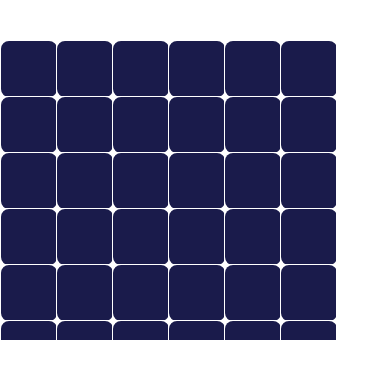
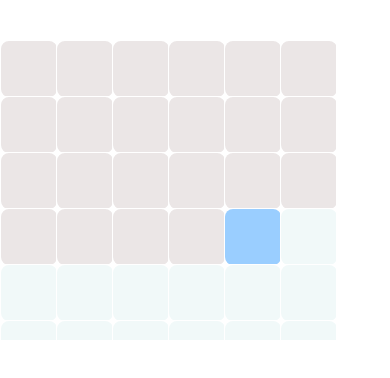
Before and after one commit to kasselTrankos/ats-components, a React Native app: screen / in a window 390 px wide. Shown: the top 378 px of the page. Built offline with nearby package versions, Linux system fonts and the light colour scheme.

Commit message:
made with color multiple selection

```diff
--- a/App.js
+++ b/App.js
@@ -6,7 +6,11 @@ import Calendar from "./src/Calendar.js";
 
 
 const App = props => <View style={{top: 40, flex: 1}}>
-    <Calendar/>
+    <Calendar
+      inactiveColor="#f1f9f9"
+      colorDayText = "#192965"
+      passedDay = "#ebe6e6"
+      currentDay= "#9aceff" />
   </View>
 
 export default App;
--- a/src/Calendar.js
+++ b/src/Calendar.js
@@ -10,8 +10,12 @@ const findCell = (rows, radius) => (x, y)=> {
   const bottom = Math.floor(y / radius);
   return right + rows * bottom;;
 };
+const lt = (dateA = new Date()) => dateB => +dateA > +dateB;
 const getDay = daysInMonth => {
   let month = 0;
+  const currentDay = new Date().getDate();
+  const currentMonth = new Date().getMonth();
+  const isPassedDate = lt();
   return value => {
     const lessDays = daysInMonth.reduce((acc, current, index)=> {
       if(index < month) {
@@ -19,8 +23,16 @@ const getDay = daysInMonth => {
       }
       return acc;
     } , 0);
-    if(value -lessDays===daysInMonth[month]) month ++;
-    return value - lessDays;
+    const day = value - lessDays;
+    const current = new Date(new Date().getFullYear(), month, day);
+    if(day===daysInMonth[month]) month ++;
+
+    return {
+      month: month,
+      day: day,
+      isToday: currentMonth === month && day === currentDay,
+      isPassed: isPassedDate(current)
+    };
   }
 }
 
@@ -33,14 +45,15 @@ const Calendar = props => {
   const {
     amount = 200,
     rows = 7,
-    inactiveColor = '#1A1B4B',
+    colorDayText = '#192965',
+    inactiveColor = '#fff',
     activeColor = '#2988B1',
-    vibrationDuration = 100
+    vibrationDuration = 100,
+    passedDay = '#0f4c75',
+    currentDay= '#edf7fa',
 
   } = props;
-  const daysMonth = getDaysMonth();
-  const day =getDay(daysMonth)
-  console.log(daysMonth)
+  const getDate = getDay(getDaysMonth())
   const view = useRef();
   const [cellStart, setCellStart] = useState(0);
   const [height, setHeight] = useState(300);
@@ -49,10 +62,18 @@ const Calendar = props => {
   const [dragging, setDragging] = useState(true);
   const {width} = Dimensions.get('window');
   const radius = Math.round((width) / rows);
-  const [days, setDays] = useState( Array.from({length: amount}, (v, i) => ({
-    selected: false,
-    key: i,
-  })));
+  const [days, setDays] = useState( Array.from({length: amount}, (v, index) => {
+    const {day, isToday, isPassed} = getDate(index + 1);
+    return {
+      selected: false,
+      key: index,
+      day, isPassed, isToday
+    };
+  }));
+  const activateDays = (start, end) => days.map(({selected, key, day, isPassed, isToday}) => ({
+    selected: key >=start && key<=end,
+    key, day, isPassed, isToday
+  }))
   const onPresent = evt => view.current.measure((x, y, width, height, pageX, pageY) =>{
     setTop(pageY);
     setHeight(height);
@@ -67,7 +88,6 @@ const Calendar = props => {
     setDragging(false)
   };
   const getCell = findCell(rows, radius);
-  const activateDays = (start, end) => days.map((day, index) => ({selected: index >=start && index<=end, key: index}))
   const panResponde = PanResponder.create({
     // prevent children interactuact prevented.
     onMoveShouldSetPanResponderCapture: ({nativeEvent: {pageX, pageY}}) => inside(pageX, pageY) && !dragging,
@@ -105,12 +125,17 @@ const Calendar = props => {
     ref={view}
     onLayout={onPresent}
     {...panResponde.panHandlers}>
-    {days.map(({selected, key}, index)=> <Day
+    {days.map(({selected, key, day, isToday, isPassed}, index)=> <Day
       onLongPress={handleMultiple}
       selected={selected}
       fillColor={ selected ? activeColor : inactiveColor}
-      text={`${day(key+1)}`}
+      text={day}
+      passedDay={passedDay}
+      isToday={isToday}
+      isPassed={isPassed}
+      currentDay={currentDay}
       key={key}
+      colorDayText={colorDayText}
       radius={radius} />)}
   </View></ScrollView>);
 }
--- a/src/Day.js
+++ b/src/Day.js
@@ -6,11 +6,17 @@ import {Svg, Rect} from 'react-native-svg';
 
 const Day = props => {
   const {
+    colorDayText = '#192965',
     radius = 10,
     fillColor = '#AF5D7C',
     text = 0,
-    onLongPress = ()=> {}
+    onLongPress = ()=> {},
+    isToday = false,
+    isPassed = false,
+    passedDay = '#0f4c75',
+    currentDay= '#edf7fa',
   } = props;
+  const color = isToday ? currentDay : isPassed? passedDay :  fillColor;
   return <TouchableWithoutFeedback
     style={{
       backgroundColor: 'red',
@@ -28,7 +34,7 @@ const Day = props => {
           y={1}
           width={radius}
           height={radius}
-          fill={fillColor}
+          fill={color}
           rx={8}
         />
       {/* <Circle
@@ -36,7 +42,7 @@ const Day = props => {
         cx={radius /2}
         cy={radius /2}
         fill={fillColor} /> */}
-      <Text style={{top: radius/2, left: radius/2, color: '#fff'}}>{text}</Text>
+      <Text style={{top: radius/2, left: radius/2, color: colorDayText}}>{text}</Text>
     </Svg></TouchableWithoutFeedback>
 
 };
```
